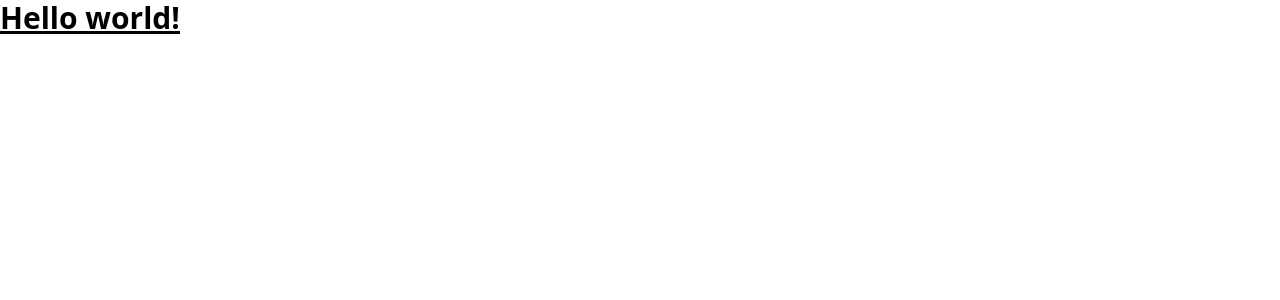
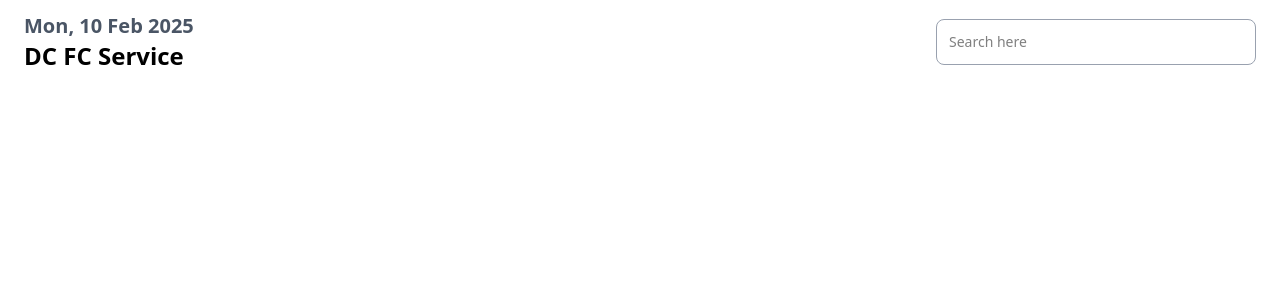
Before and after one commit to HEMANTHRAJA7/DC_FC_Service, a React (Vite) app: page / in a window 1280 px wide. Shown: the top 300 px of the page. Built offline with nearby package versions, Linux system fonts and the light colour scheme.

Commit message:
Navbar done

```diff
--- /dev/null
+++ b/src/components/Navbar.jsx
@@ -0,0 +1,26 @@
+import React from "react";
+
+const Navbar = () => {
+  return (
+    <nav className="flex flex-col lg:flex-row justify-between items-center py-3 mx-6 mb-10 ">
+      <div>
+        <h3 className="text-xl font-bold text-gray-600">
+          {new Date().toUTCString().slice(0, 16)}
+        </h3>
+        <h1 className="text-2xl font-bold">DC FC Service</h1>
+      </div>
+      <div className="">
+        <input
+          type="search"
+          name="search"
+          id=""
+          placeholder="Search here"
+          autoComplete="off"
+          className="p-3 border border-gray-400 rounded-lg text-sm outline-none w-full lg:w-[25vw]"
+        />
+      </div>
+    </nav>
+  );
+};
+
+export default Navbar;
--- a/src/pages/Home.jsx
+++ b/src/pages/Home.jsx
@@ -1,9 +1,10 @@
 import React from "react";
+import Navbar from "../components/Navbar"
 
 const Home = () => {
   return (
     <div>
-      <h1 class="text-3xl font-bold underline">Hello world!</h1>
+        <Navbar />
     </div>
   );
 };
```
